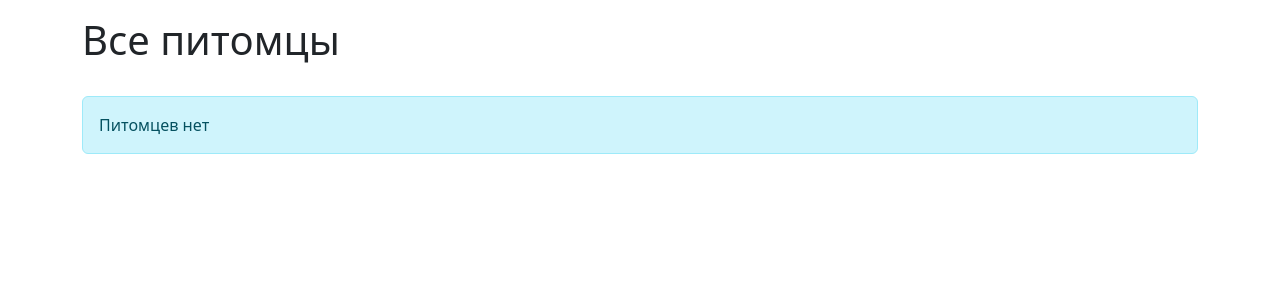
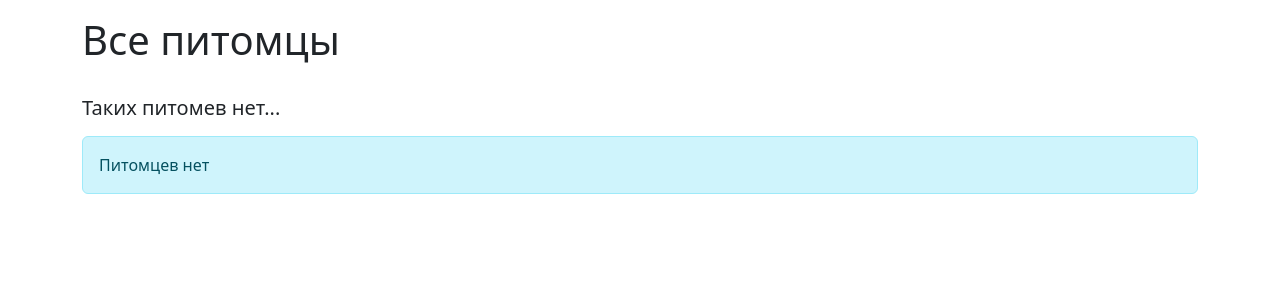
Before and after one commit to elyalkov/my-pet-project-django, a Django app: page / in a window 1280 px wide. Shown: the part 75-375 px from the top of the page. Run offline with Django 4.2, Linux system fonts and the light colour scheme; data that the repository does not hold is empty.

Commit message:
Добавил поиск питомцев

```diff
--- a/first_pet/main/templates/main/base.html
+++ b/first_pet/main/templates/main/base.html
@@ -28,8 +28,10 @@
                         </li>
                     {% endfor %}
                 </ul>
-                <form class="col-12 col-lg-auto mb-3 mb-lg-0 me-lg-3" role="search">
-                    <input type="search" class="form-control" placeholder="Поиск..." aria-label="Поиск">
+                <form class="col-12 col-lg-auto mb-3 mb-lg-0 me-lg-3" role="search" method="get" action="{% url 'main:product_list' %}">
+                    <input type="search" name="q" class="form-control"
+                        placeholder="Поиск..." aria-label="Поиск"
+                        value="{{ query|default:'' }}">
                 </form>
 
                 <!-- Регистрация -->
--- a/first_pet/main/templates/main/product_list.html
+++ b/first_pet/main/templates/main/product_list.html
@@ -8,6 +8,14 @@
     <div class="d-flex justify-content-between align-items-center mb-4">
         <h1>{% if category %}{{ category.name }}{% else %}Все питомцы{% endif %}</h1>
     </div>
+
+{% if query %}
+    <h5 class="mb-3">Результаты поиска по запросу: "{{ query }}"</h5>
+{% endif %}
+{% if not products %}
+    <h5 class="mb-3">Таких питомев нет...</h5>
+{% else %}
+{% endif %}
 
     {% if not products %}
         <div class="alert alert-info">Питомцев нет</div>
--- a/first_pet/main/views.py
+++ b/first_pet/main/views.py
@@ -1,6 +1,7 @@
 from django.shortcuts import render, get_object_or_404
 from .models import Category, Product
 from cart.forms import CartAddProductForm
+from django.db.models import Q
 
 
 def product_list(request, category_slug=None): #ategory_slug - параметр запроса при фильтрации
@@ -12,10 +13,15 @@ def product_list(request, category_slug=None): #ategory_slug - параметр
         category = get_object_or_404(Category, slug=category_slug)
         products = products.filter(category=category)
 
+    query = request.GET.get('q')
+    if query:
+        products = products.filter(name__icontains=query)
+
     return render(request, 'main/product_list.html',
                   {'category': category,
                    'categories': categories,
-                   'products': products})
+                   'products': products,
+                   'query': query})
 
 
 def product_detail(request, slug):
```
